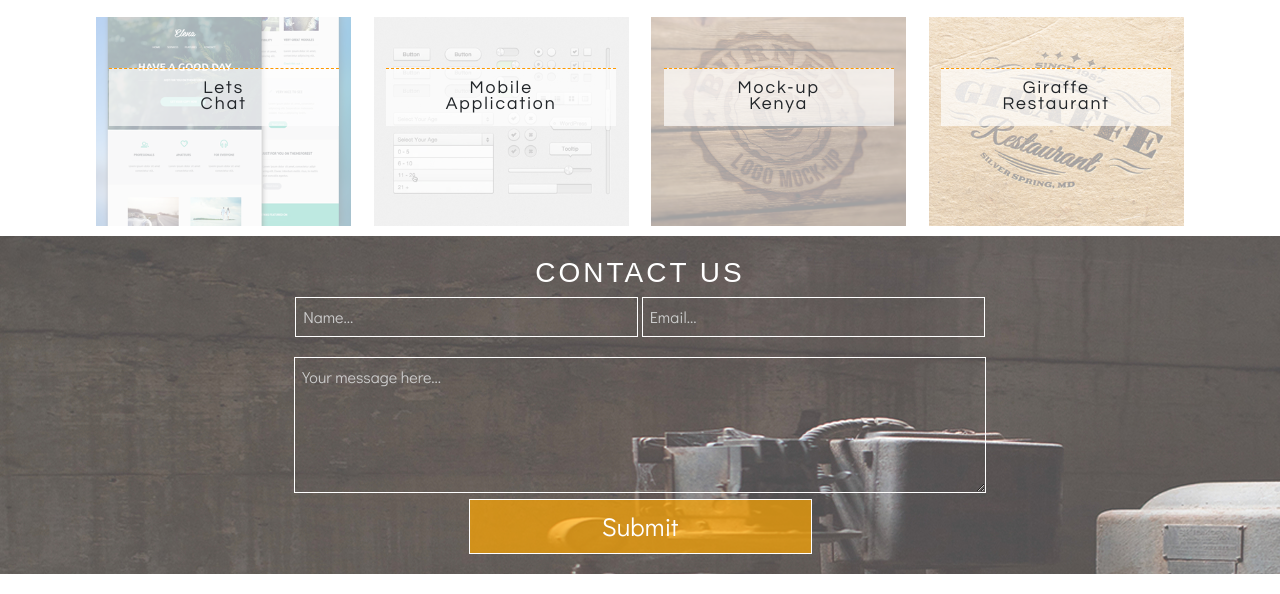
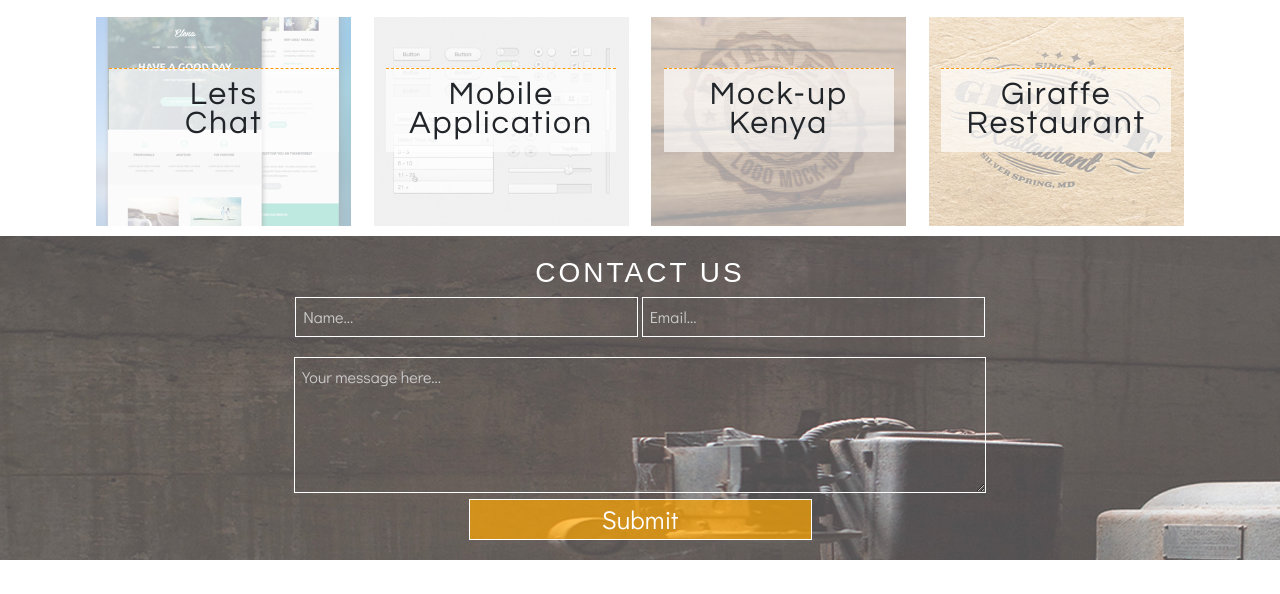
Before and after one commit to ArnoldOduma/Delani_Studio, a plain HTML site: page index.html in a window 1280 px wide. Shown: the part 2055-2649 px from the top of the page. Drawn offline with nearby package versions, Linux system fonts and the light colour scheme; a script that the page names is missing; a web font is replaced by a local one.

Commit message:
Added media queries on screen sizes above 1000px to change teh fontsize of portfolio text

```diff
--- a/css/styles.css
+++ b/css/styles.css
@@ -157,6 +157,7 @@ form input[type=submit]{
   background: rgba(255, 166, 0, 0.699);
   font-weight: 300;
   font-size: 1.6em;
+  padding: 0px;
   outline: none;
 }
 form input[type=submit]:hover{
@@ -174,6 +175,13 @@ footer img{
 }
 footer img:hover{
   transform: scale(0.8);
+  padding: 3px;
+  margin: -3px;
   background: rgb(255, 145, 0);
   box-shadow: 0 0 20px rgb(0, 0, 0);
 }
+@media only screen and (min-width: 1000px){
+  #portfolio>div>div>p{
+    font-size: 2em;
+  }
+}
```
